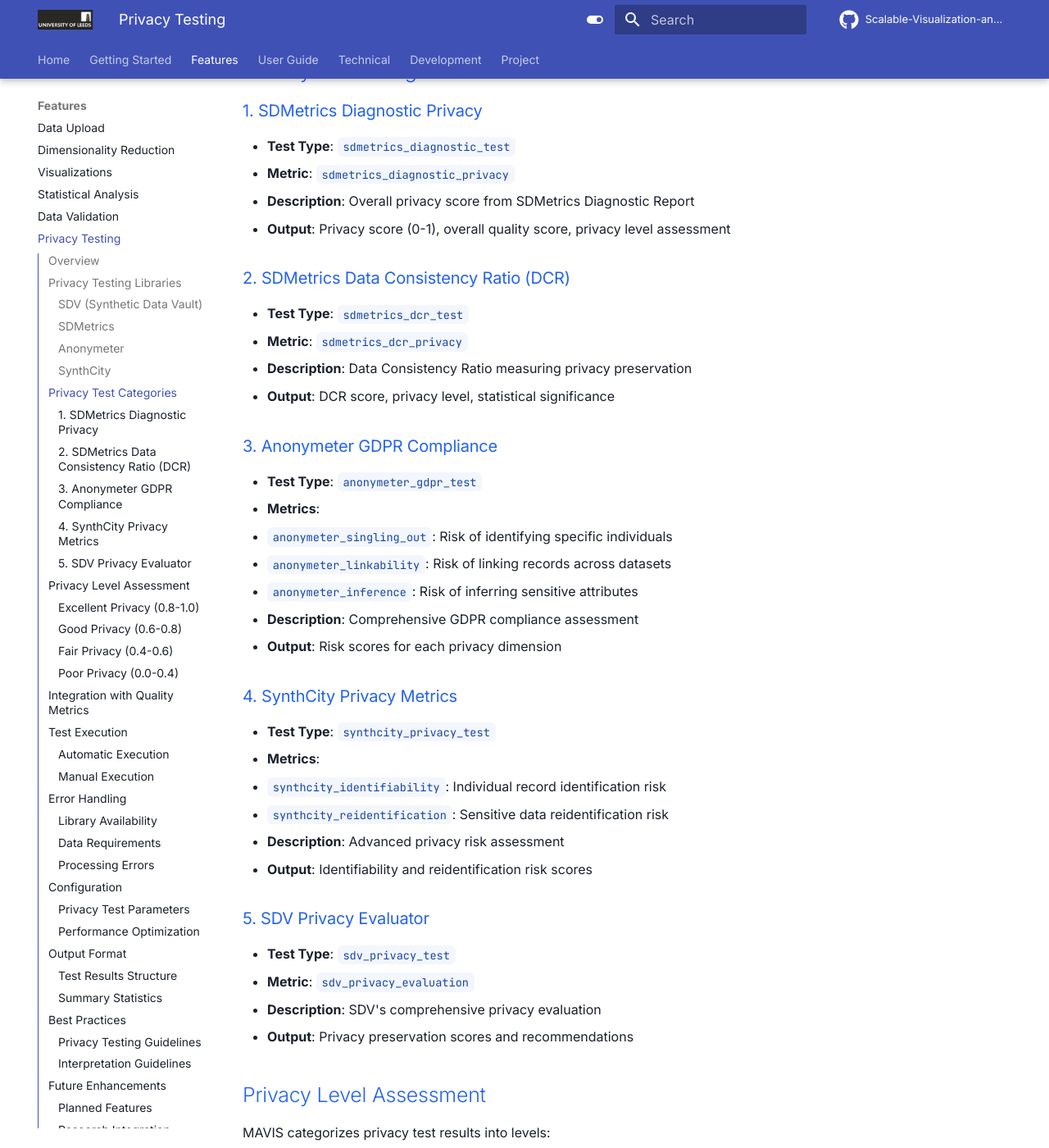
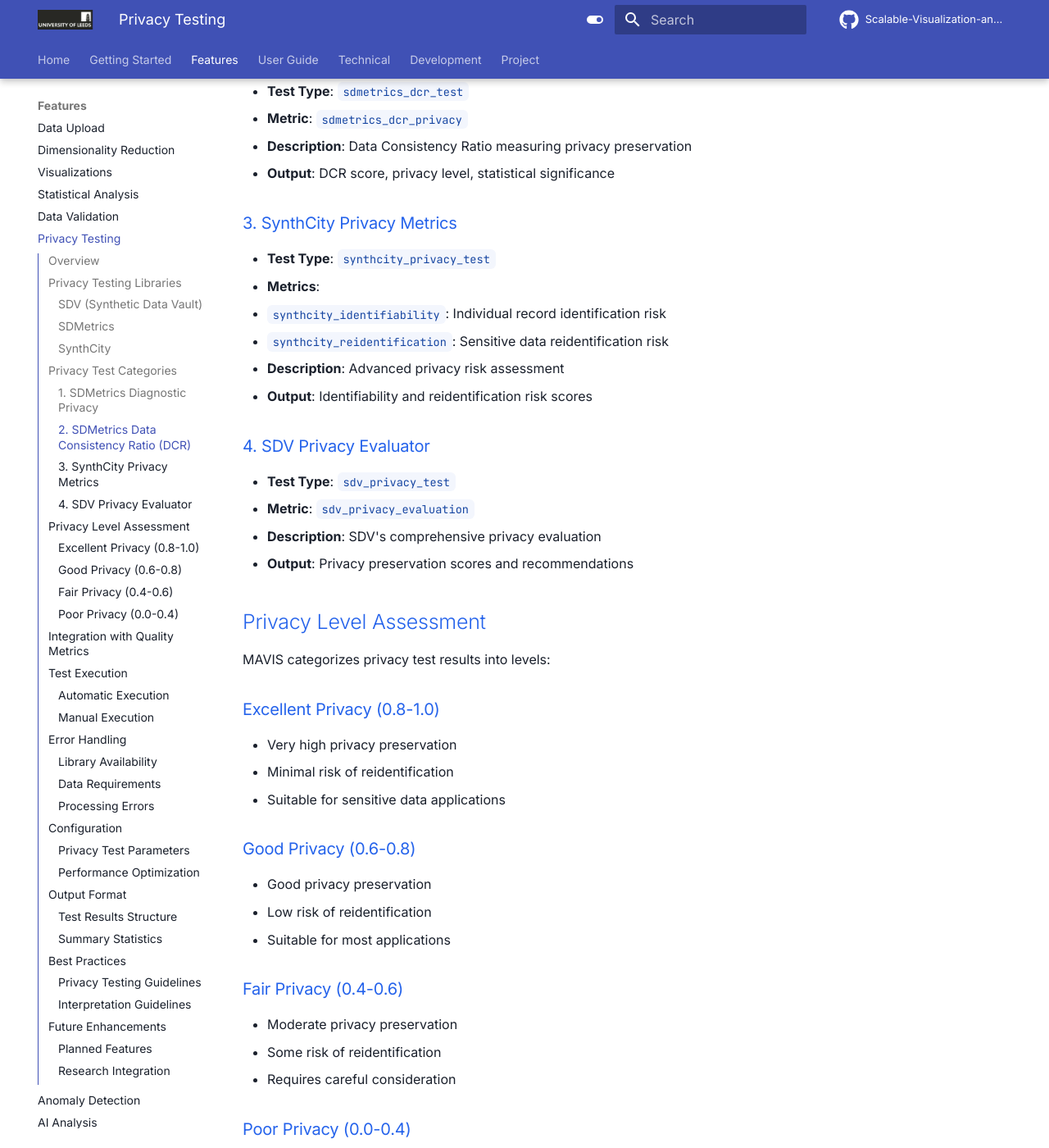
Before and after one commit to llqsee/SynAccess, an MkDocs documentation site: the page built from docs/docs/features/privacy-testing.md, in a window 1280 px wide and 1400 px high, scrolled down 1468 px. Shown: the whole window at 82% size. Built offline with MkDocs 1.6.1 and Material for MkDocs 9.7.7, drawn with Linux system fonts in a browser that asks for light colours; comment, search, counter and statistics services are not loaded; some of the changed text lies outside the part shown.

Commit message:
Update documentation to remove Anonymeter references

```diff
--- a/docs/docs/features/privacy-testing.md
+++ b/docs/docs/features/privacy-testing.md
@@ -22,13 +22,7 @@
   - Data Consistency Ratio (DCR)
 - **Implementation**: `sdmetrics.reports.single_table.DiagnosticReport`, `sdmetrics.single_table.privacy.DCR`
 
-### Anonymeter
-- **Purpose**: GDPR compliance and privacy risk assessment
-- **Metrics**:
-  - Singling-out risk
-  - Linkability risk
-  - Inference risk
-- **Implementation**: `anonymeter.evaluation.evaluate`
+
 
 ### SynthCity
 - **Purpose**: Advanced synthetic data generation and privacy metrics
@@ -51,16 +45,9 @@
 - **Description**: Data Consistency Ratio measuring privacy preservation
 - **Output**: DCR score, privacy level, statistical significance
 
-### 3. Anonymeter GDPR Compliance
-- **Test Type**: `anonymeter_gdpr_test`
-- **Metrics**:
-  - `anonymeter_singling_out`: Risk of identifying specific individuals
-  - `anonymeter_linkability`: Risk of linking records across datasets
-  - `anonymeter_inference`: Risk of inferring sensitive attributes
-- **Description**: Comprehensive GDPR compliance assessment
-- **Output**: Risk scores for each privacy dimension
 
-### 4. SynthCity Privacy Metrics
+
+### 3. SynthCity Privacy Metrics
 - **Test Type**: `synthcity_privacy_test`
 - **Metrics**:
   - `synthcity_identifiability`: Individual record identification risk
@@ -68,7 +55,7 @@
 - **Description**: Advanced privacy risk assessment
 - **Output**: Identifiability and reidentification risk scores
 
-### 5. SDV Privacy Evaluator
+### 4. SDV Privacy Evaluator
 - **Test Type**: `sdv_privacy_test`
 - **Metric**: `sdv_privacy_evaluation`
 - **Description**: SDV's comprehensive privacy evaluation
```
Also changed, not shown: docs/docs/index.md (+1 -1 lines), README.md, 1 other file.
